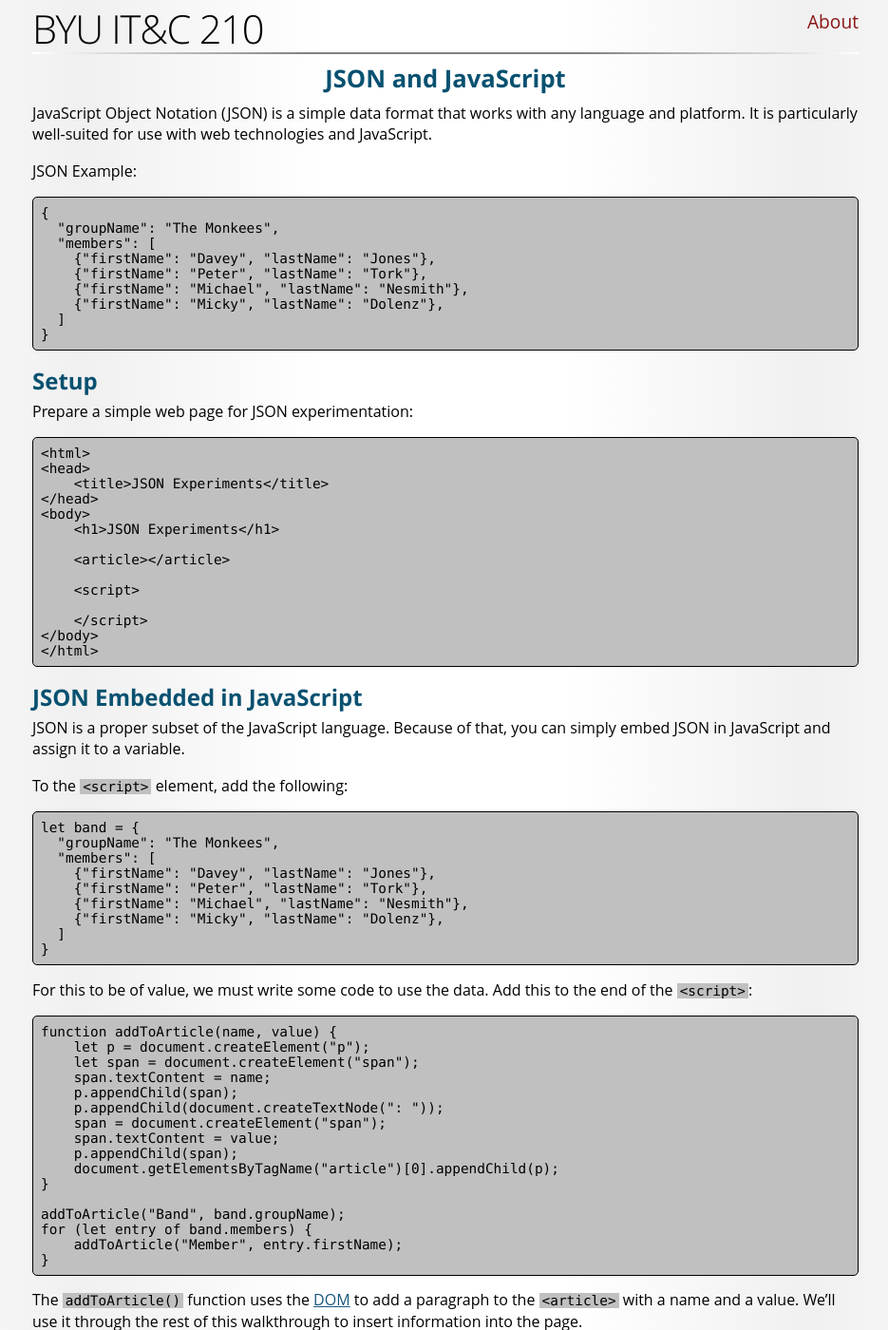
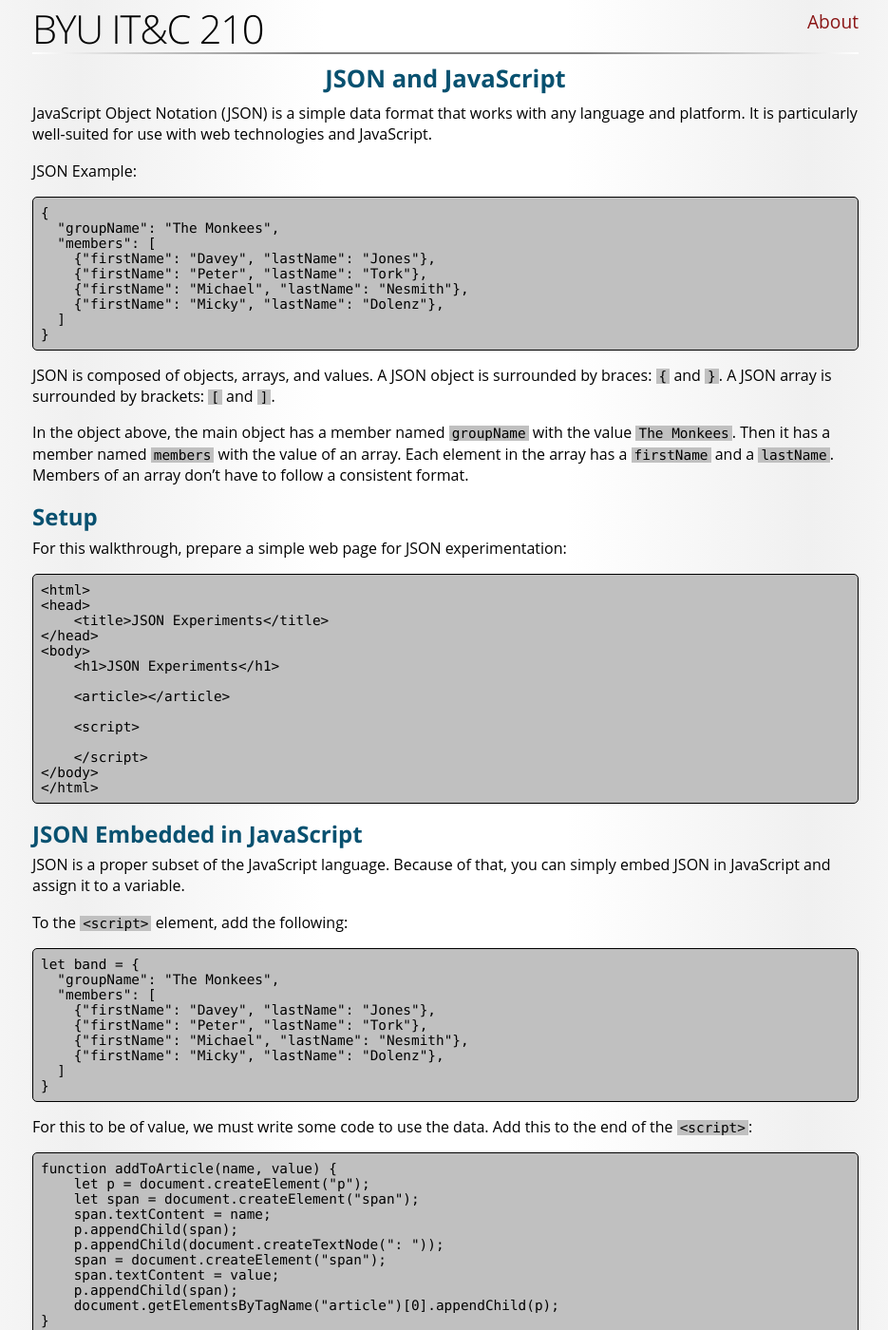
Before and after one commit to BYU-ITC-210/BYU-ITC-210.github.io, a Jekyll site: the page built from S06-JSON.md, in a window 1280 px wide and 1400 px high. Shown: the whole window at 95% size, without its empty margins (171-1106 px from the left). Built offline with Jekyll 4.4.1, drawn with Linux system fonts in a browser that asks for light colours; some web fonts are replaced; some of the changed text lies outside the part shown.

Commit message:
Updates to the JSON walkthrough.

````diff
--- a/S06-JSON.md
+++ b/S06-JSON.md
@@ -17,9 +17,13 @@ JSON Example:
 }
 ```
 
+JSON is composed of objects, arrays, and values. A JSON object is surrounded by braces: `{` and `}`. A JSON array is surrounded by brackets: `[` and `]`.
+
+In the object above, the main object has a member named `groupName` with the value `The Monkees`. Then it has a member named `members` with the value of an array. Each element in the array has a `firstName` and a `lastName`. Members of an array don't have to follow a consistent format.
+
 ## Setup
 
-Prepare a simple web page for JSON experimentation:
+For this walkthrough, prepare a simple web page for JSON experimentation:
 
 ```html
 <html>
@@ -76,6 +80,8 @@ for (let entry of band.members) {
 }
 ```
 
+Now, load the page into a browser and view the result.
+
 The `addToArticle()` function uses the [DOM](S05-JsAndDom) to add a paragraph to the `<article>` with a name and a value. We'll use it through the rest of this walkthrough to insert information into the page.
 
 ## Converting To and From JSON
````
